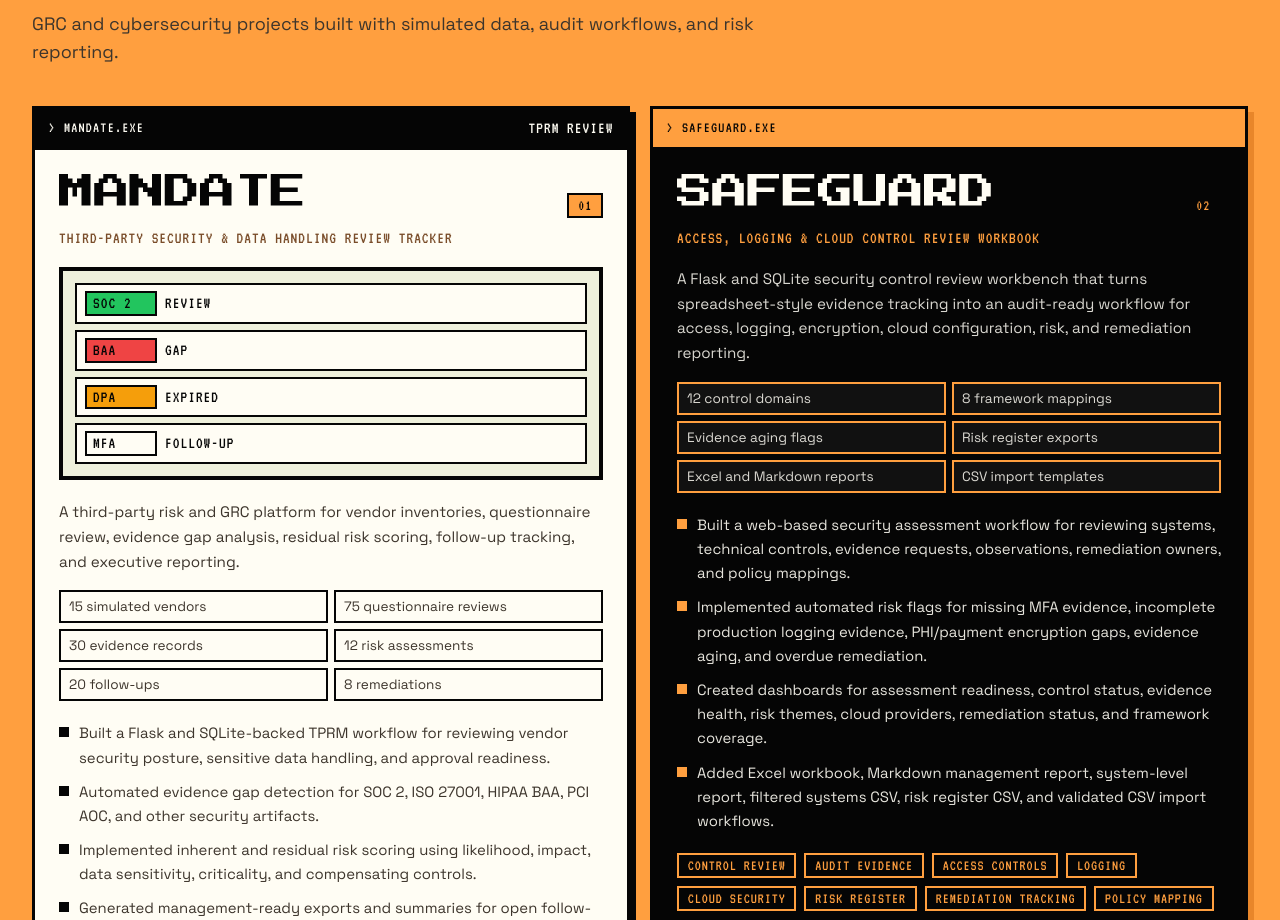
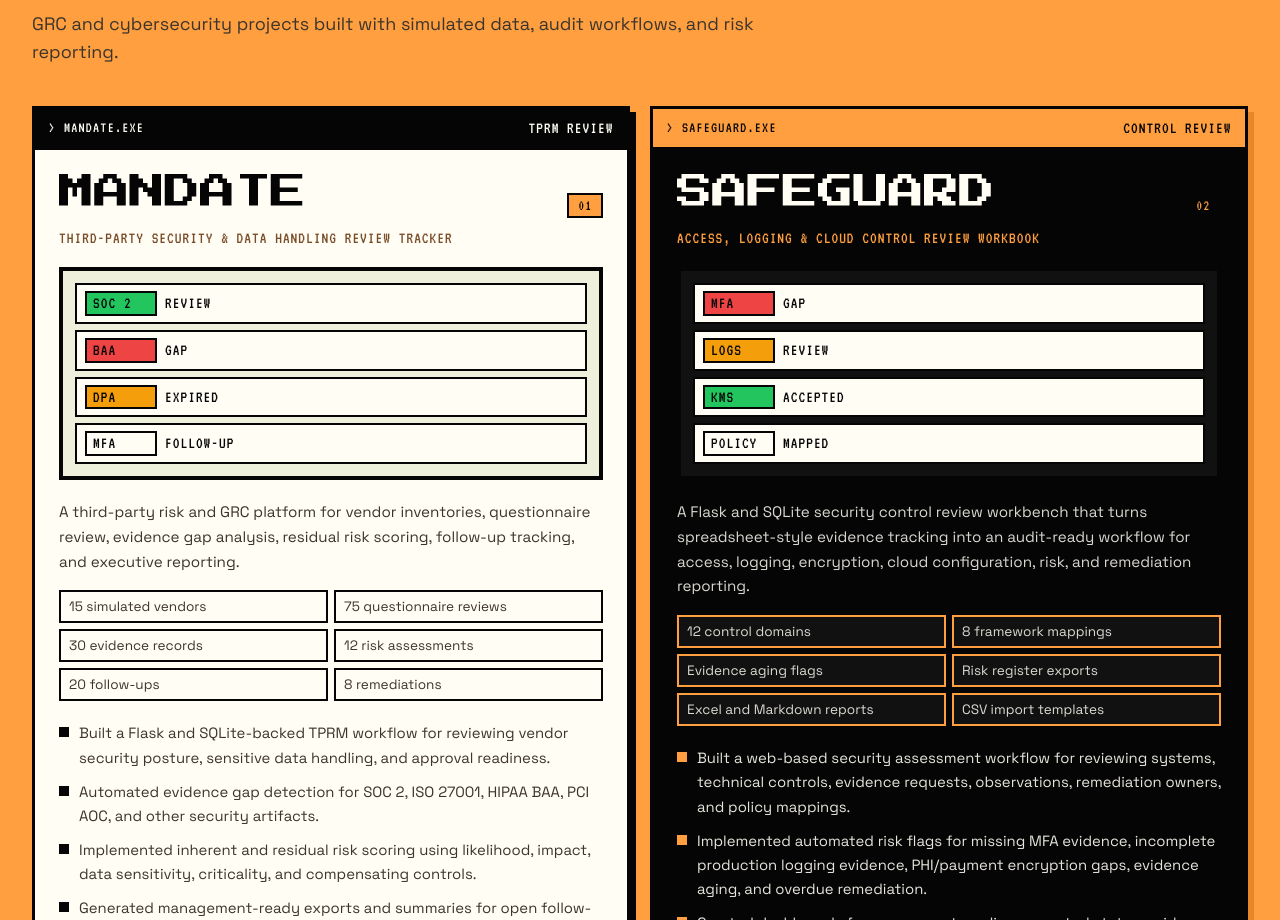
Before and after one commit to mehulnikumbh19/portfolio, a React (Vite) app: page / in a window 1280 px wide. Shown: the part 6680-7600 px from the top of the page. Built offline with nearby package versions, Linux system fonts and the light colour scheme.

Commit message:
Add SAFEGUARD project card preview

```diff
--- a/src/components/ProjectCard.jsx
+++ b/src/components/ProjectCard.jsx
@@ -62,6 +62,31 @@ function VendorReviewPreview() {
             {row.label}
           </span>
           <span className="pixel-label text-ink">{row.value}</span>
+        </li>
+      ))}
+    </ul>
+  );
+}
+
+function ControlReviewPreview() {
+  const rows = [
+    { domain: "MFA", status: "gap", tone: "bg-risk" },
+    { domain: "Logs", status: "review", tone: "bg-warn" },
+    { domain: "KMS", status: "accepted", tone: "bg-success" },
+    { domain: "Policy", status: "mapped", tone: "bg-paper" }
+  ];
+
+  return (
+    <ul className="space-y-1.5">
+      {rows.map((row) => (
+        <li
+          key={row.domain}
+          className="grid grid-cols-[4.5rem_1fr] items-center gap-2 border-2 border-ink bg-paper px-2 py-1.5"
+        >
+          <span className={`pixel-label border-2 border-ink px-1.5 py-0.5 text-ink ${row.tone}`}>
+            {row.domain}
+          </span>
+          <span className="pixel-label text-ink">{row.status}</span>
         </li>
       ))}
     </ul>
@@ -143,6 +168,7 @@ function SiemFeedPreview() {
 
 const previewMap = {
   MANDATE: { Component: VendorReviewPreview, tag: "TPRM Review" },
+  SAFEGUARD: { Component: ControlReviewPreview, tag: "Control Review" },
   AccessGuard: { Component: AccessMatrixPreview, tag: "Access Matrix" },
   Bastion: { Component: ControlMappingPreview, tag: "Control Map" },
   Patchwork: { Component: VulnHeatmapPreview, tag: "Risk Heatmap" },
```
